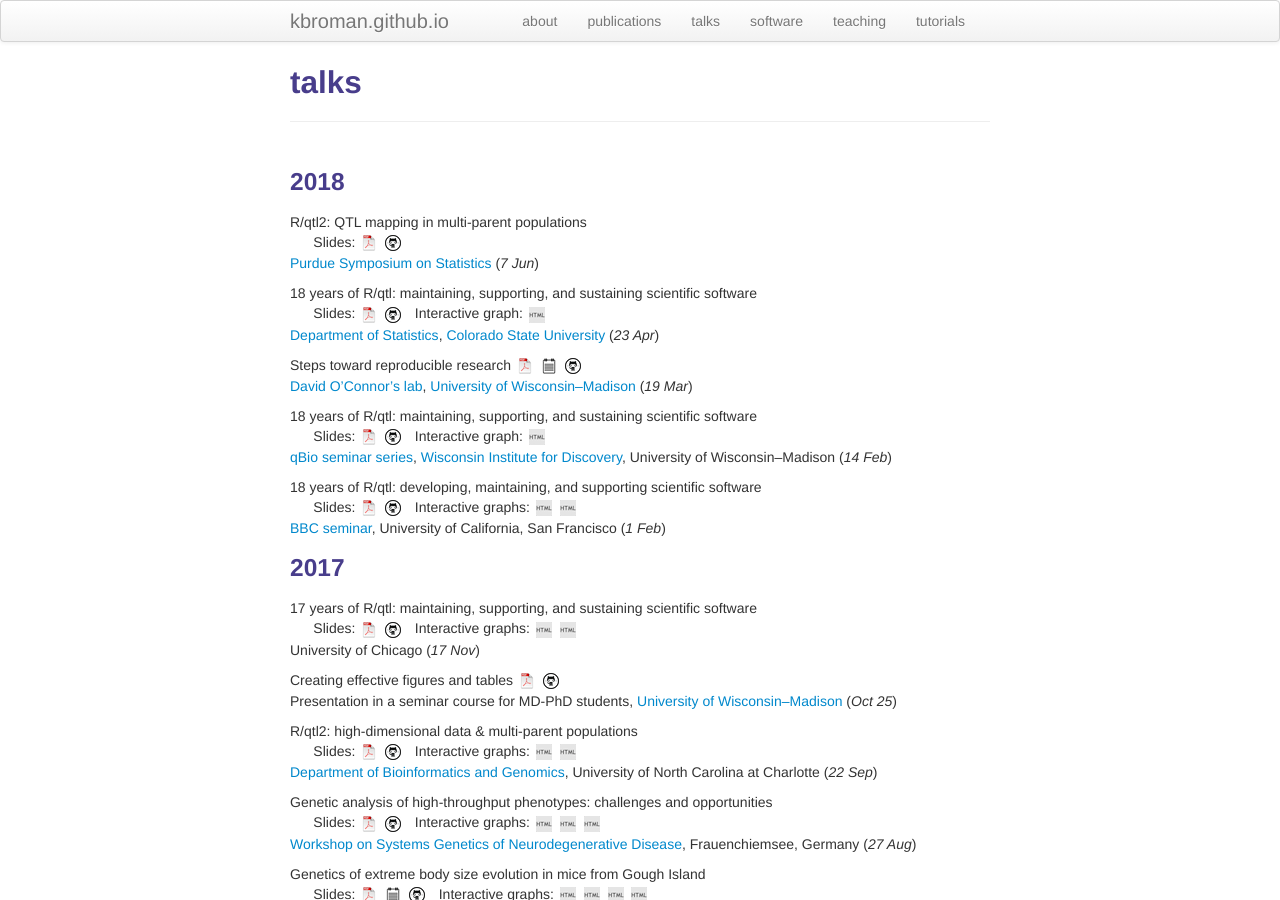
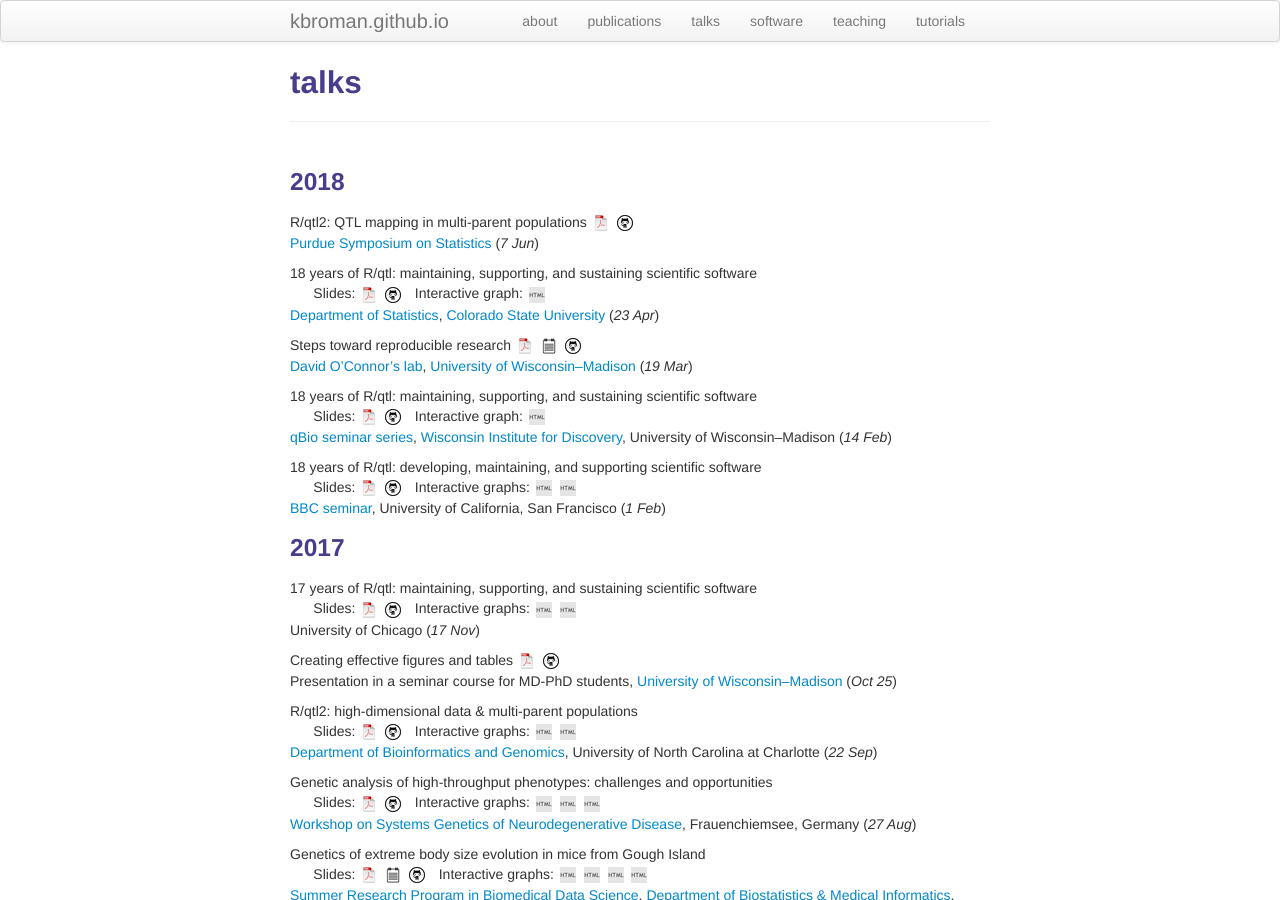
Before and after one commit to kbroman/kbroman.github.io, a Jekyll site: the page built from pages/talks.md, in a window 1280 px wide and 900 px high. Built offline with Jekyll 4.4.1, drawn with Linux system fonts in a browser that asks for light colours.

Commit message:
pages/talks: Remove one instance of "Slides:"

```diff
--- a/pages/talks.md
+++ b/pages/talks.md
@@ -8,8 +8,7 @@ description: Karl Broman's talks
 
 ###  2018
 
-R/qtl2: QTL mapping in multi-parent populations<br/>
-&nbsp; &nbsp; &nbsp; Slides:
+R/qtl2: QTL mapping in multi-parent populations
 [![pdf](icons16/pdf-icon.png)](https://www.biostat.wisc.edu/~kbroman/presentations/rqtl2_purdue2018.pdf)
 [![github](icons16/github-icon.png)](https://github.com/kbroman/Talk_Purdue2018)<br/>
 [Purdue Symposium on Statistics](http://www.stat.purdue.edu/symp2018)
```
